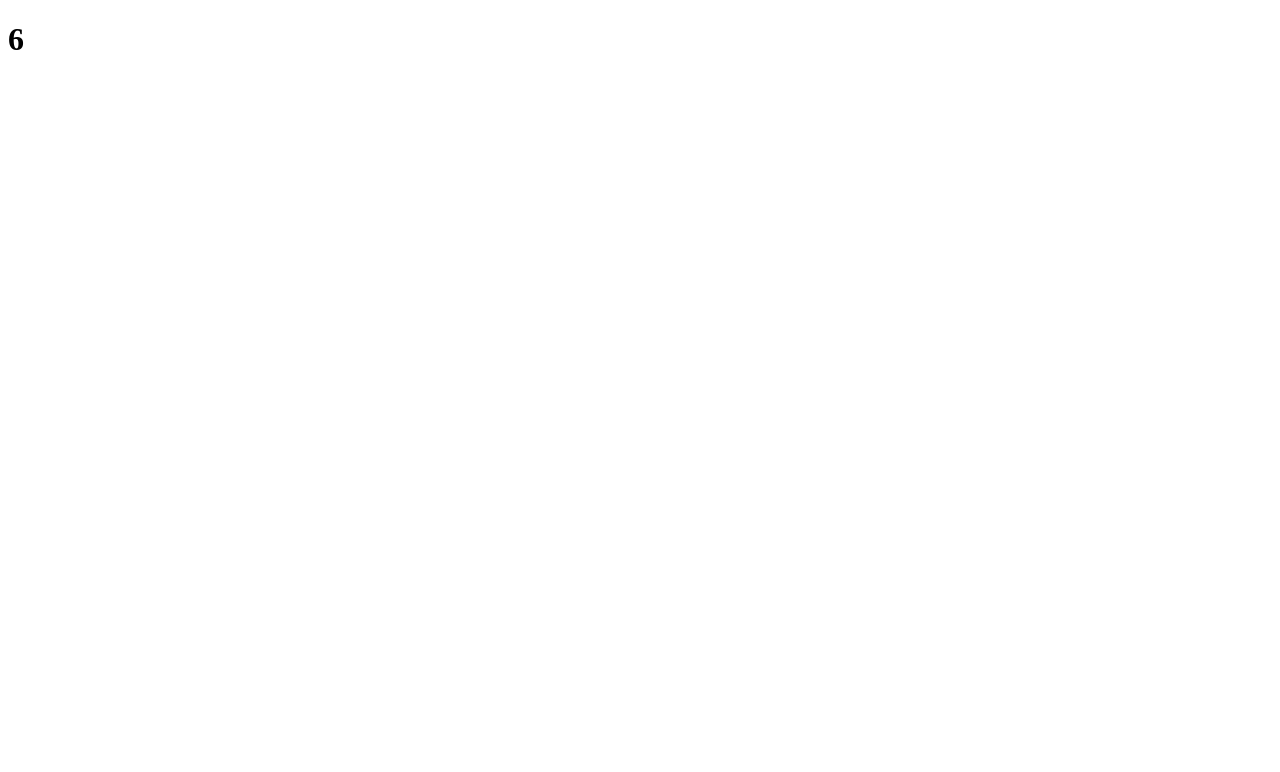
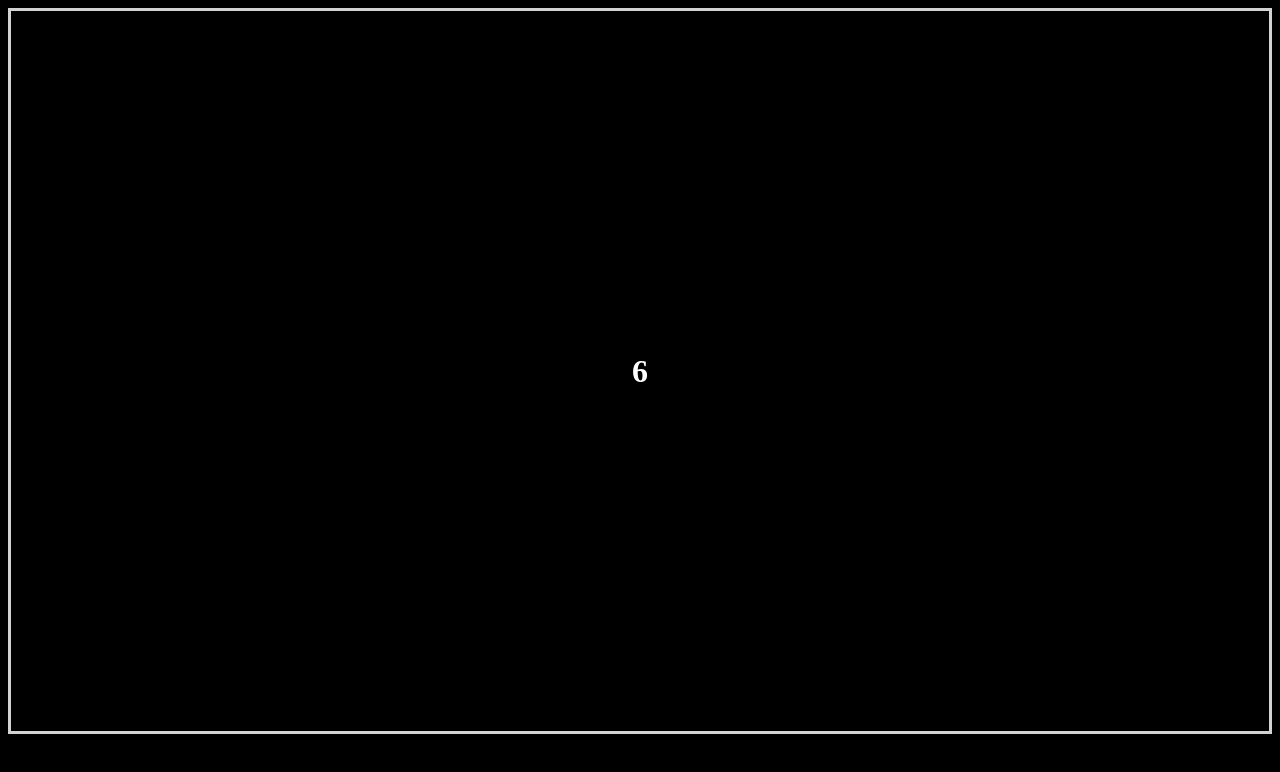
Before and after one commit to Decode-dinesh/guvi-callback-hell-task, a plain HTML site: page index.html in a window 1280 px wide. Drawn offline with Linux system fonts and the light colour scheme.

Commit message:
Update index.html

```diff
--- a/index.html
+++ b/index.html
@@ -7,6 +7,24 @@
     <meta name="viewport" content="width=device-width, initial-scale=1.0">
     <title>Task</title>
 </head>
+<style>
+    body {
+        background: #000;
+    }
+
+    .container {
+        border: 3px solid lightgrey;
+        display: flex;
+        flex-direction: row;
+        justify-content: center;
+        align-items: center;
+        height: 90vh;
+    }
+
+    h1 {
+        color: white;
+    }
+</style>
 
 <body>
     <div class="container">
```
